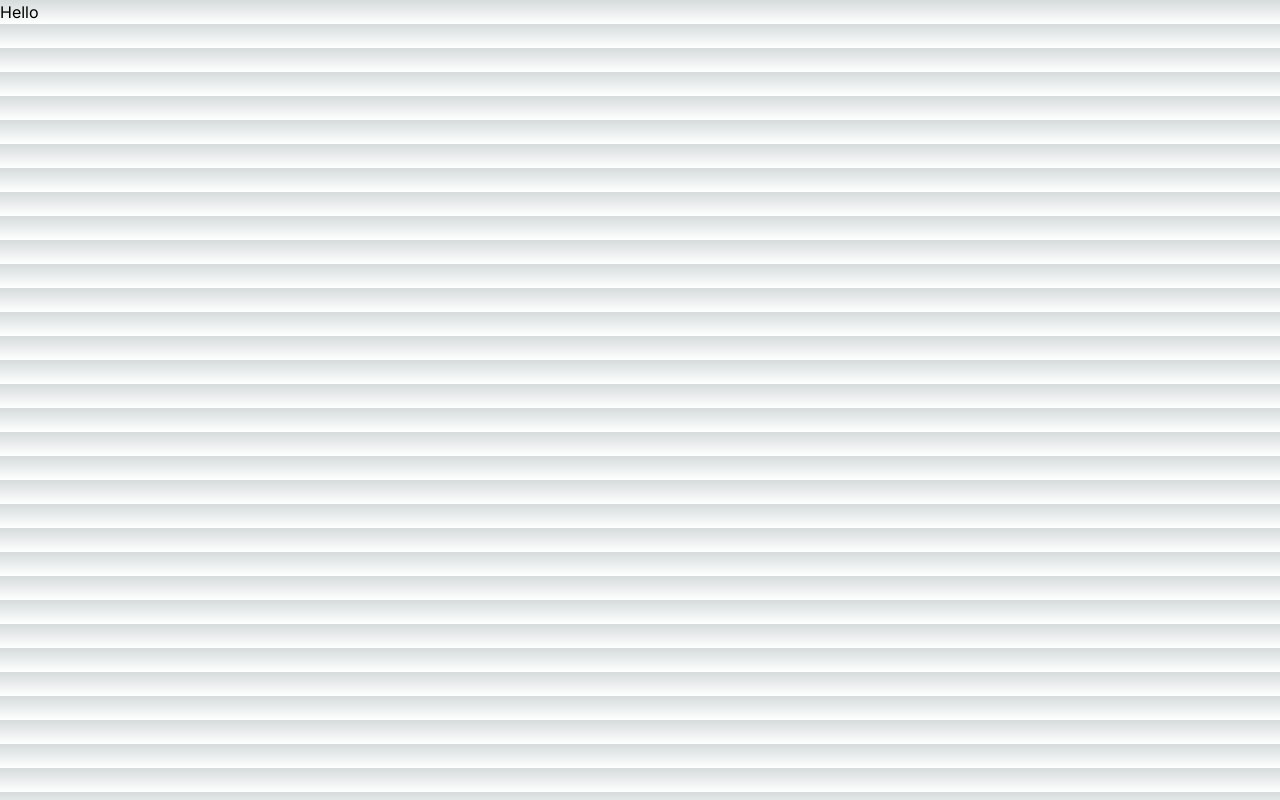
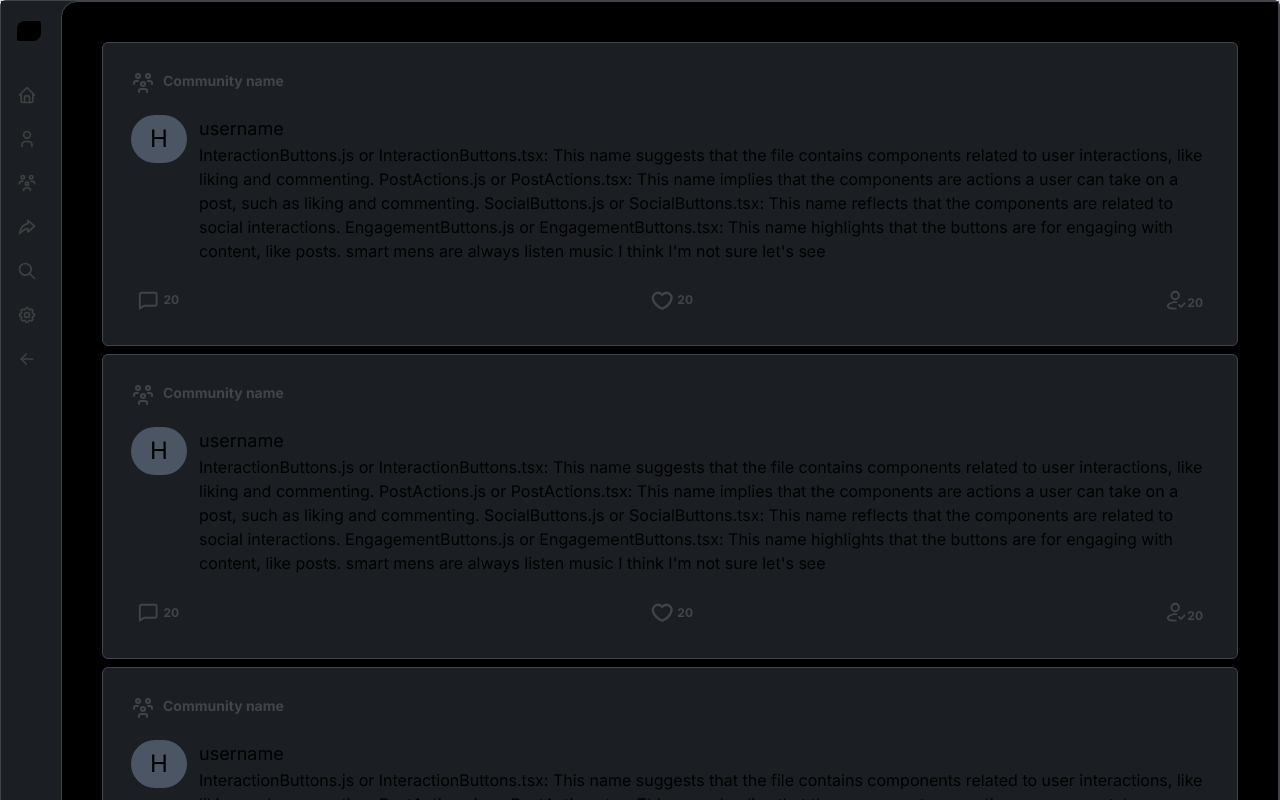
Before and after one commit to Harsh-deepsingh/5ocial-, a Next.js app: page /communities/sharedPosts in a window 1280 px wide. Shown: the top 800 px of the page. Built offline with nearby package versions, Linux system fonts and the light colour scheme.

Commit message:
Shared Posts ui

```diff
--- /dev/null
+++ b/app/communities/sharedPosts/SharedPosts.tsx
@@ -0,0 +1,19 @@
+"use client";
+import React from "react";
+import Content from "../../feed/Content";
+import { IconUsersGroup } from "@tabler/icons-react";
+
+const SharedPosts = () => {
+  return (
+    <div>
+      <Content>
+        <div className="flex gap-2 text-theme-border text-sm font-bold">
+          <IconUsersGroup></IconUsersGroup>
+          <p>Community name</p>
+        </div>
+      </Content>
+    </div>
+  );
+};
+
+export default SharedPosts;
--- a/app/communities/sharedPosts/page.tsx
+++ b/app/communities/sharedPosts/page.tsx
@@ -1,7 +1,26 @@
+"use client";
 import React from "react";
+import { SidebarDemo } from "../../components/Sidebar/SideBar";
+import Dashboard from "../../components/Dashboard/Dashboard";
+import Card from "../../components/Card/Card";
+import Content from "../../feed/Content";
+import { IconUsersGroup } from "@tabler/icons-react";
+import SharedPosts from "./SharedPosts";
 
 const page = () => {
-  return <div>Hello</div>;
+  return (
+    <div>
+      <SidebarDemo>
+        <Dashboard>
+          <SharedPosts></SharedPosts>
+          <SharedPosts></SharedPosts>
+          <SharedPosts></SharedPosts>
+          <SharedPosts></SharedPosts>
+          <SharedPosts></SharedPosts>
+        </Dashboard>
+      </SidebarDemo>
+    </div>
+  );
 };
 
 export default page;
--- a/app/feed/Content.tsx
+++ b/app/feed/Content.tsx
@@ -3,10 +3,11 @@ import Card from "../components/Card/Card";
 import PostAction from "../components/PostComponents/PostAction";
 import ProfileLetter from "../components/ProfilePicture/ProfileLetter";
 import SubContent from "./SubContent";
-const Content = () => {
+const Content = ({ children }: { children?: React.ReactNode }) => {
   return (
     <div>
       <Card>
+        {children}
         <SubContent></SubContent>
         <PostAction></PostAction>
       </Card>
```
